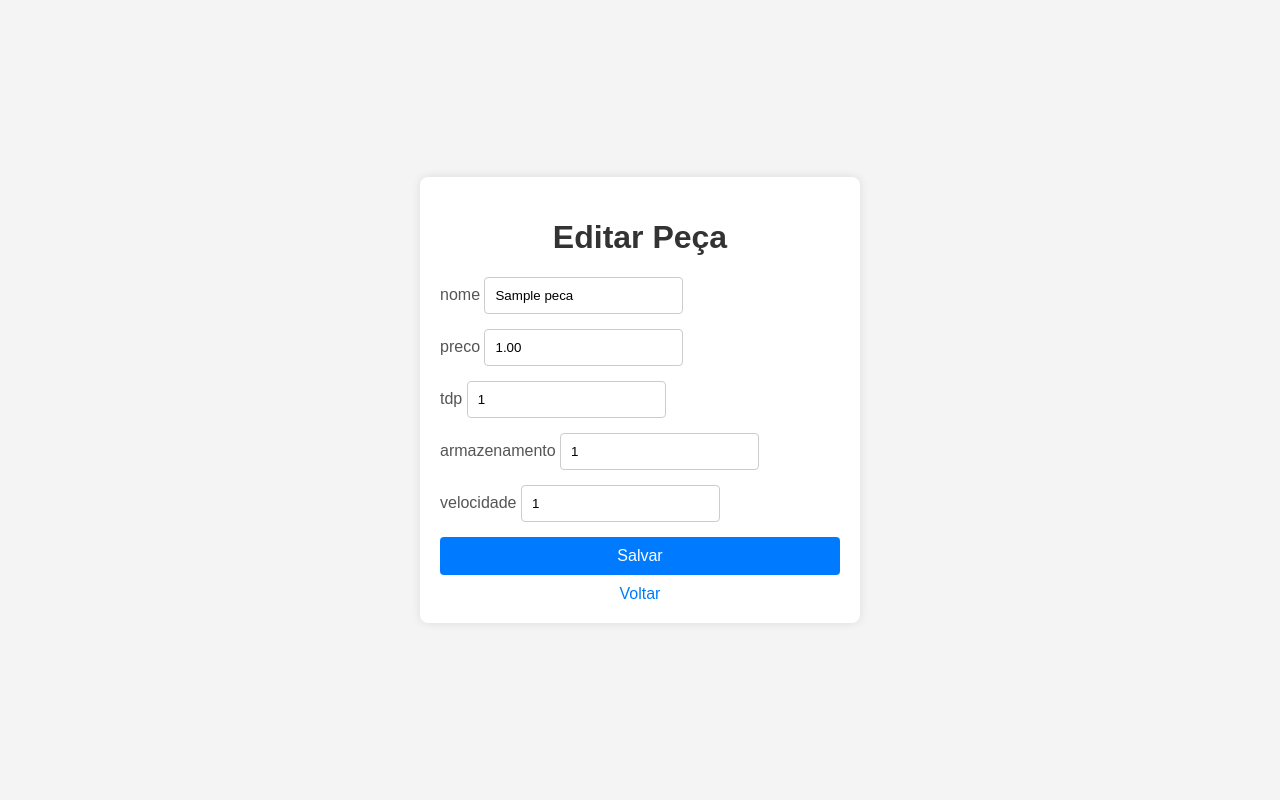
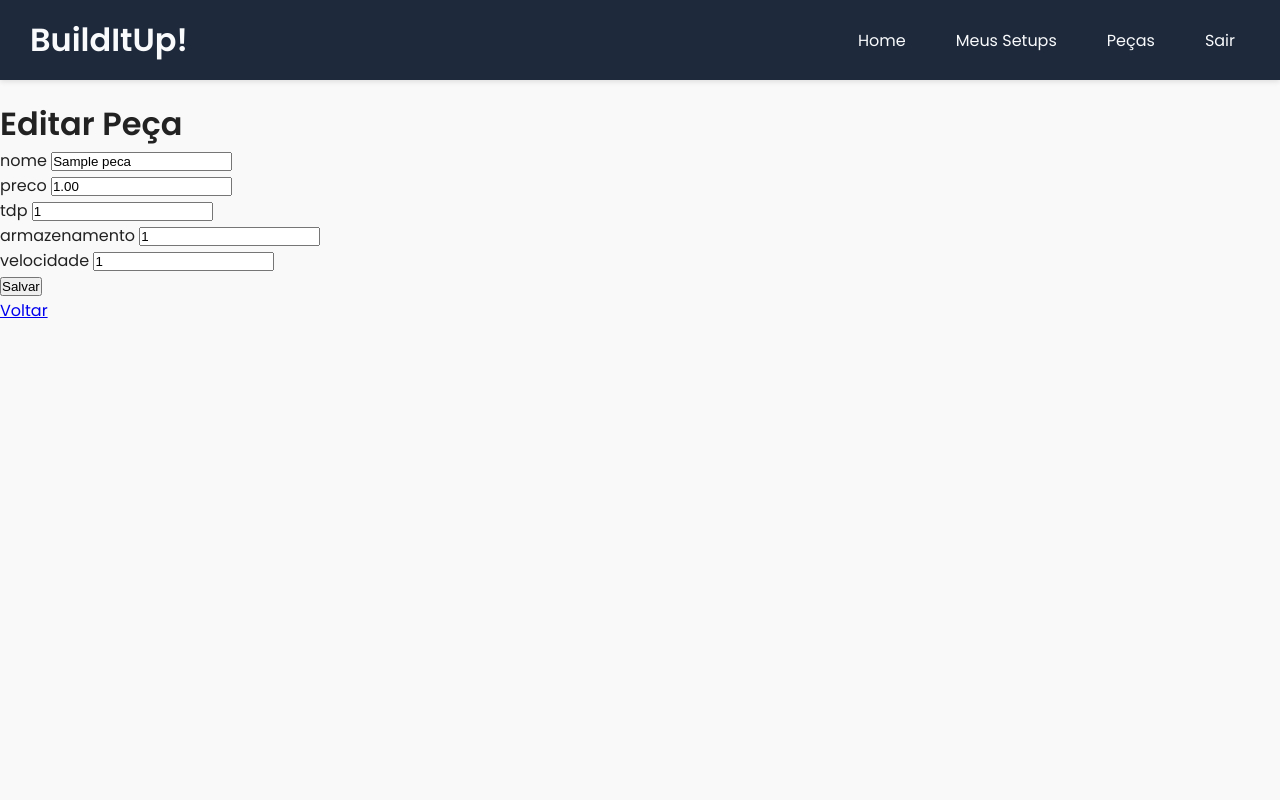
Before and after one commit to NagueAbiviolo/BuildItUp, a Django app: page /auth/editar/hd/1/ in a window 1280 px wide. Run offline with Django 5.2, Linux system fonts and the light colour scheme; a user stored in the database is signed in; tables that the repository leaves empty hold one stand-in row (values such as "Sample post").

Commit message:
09/12/2024

```diff
--- a/app/models.py
+++ b/app/models.py
@@ -1,4 +1,3 @@
-
 from django.db import models
 from django.contrib.auth.models import User
 from django.db.models import Sum
--- /dev/null
+++ b/app/templates/base.html
@@ -0,0 +1,85 @@
+{% load static %}
+<!DOCTYPE html>
+<html lang="pt-br">
+  <head>
+    <meta charset="UTF-8" />
+    <meta name="viewport" content="width=device-width, initial-scale=1.0" />
+    <title>{% block title %}BuildItUp{% endblock %}</title>
+    <link
+      href="https://fonts.googleapis.com/css2?family=Poppins:wght@400;600&display=swap"
+      rel="stylesheet"
+    />
+    <style>
+      * {
+        box-sizing: border-box;
+        margin: 0;
+        padding: 0;
+      }
+      body {
+        font-family: "Poppins", sans-serif;
+        margin: 0;
+        padding: 0;
+        background-color: #f9f9f9;
+        color: #222;
+        overflow-x: hidden; /* Evita overflow horizontal */
+      }
+      .navbar {
+        display: flex;
+        justify-content: space-between;
+        align-items: center;
+        padding: 20px 30px;
+        background-color: #1e293b;
+        color: #f8fafc;
+        box-shadow: 0 2px 5px rgba(0, 0, 0, 0.1);
+        position: fixed;
+        width: 100%;
+        top: 0;
+        left: 0;
+        z-index: 1000;
+        height: 80px; /* Aumenta a altura do header */
+      }
+      .navbar h1 {
+        margin: 0;
+        font-size: 2rem; /* Aumenta o tamanho da fonte do título */
+        font-weight: bold;
+      }
+      .navbar nav {
+        display: flex;
+        gap: 20px;
+      }
+      .navbar nav a {
+        color: #f8fafc;
+        text-decoration: none;
+        font-size: 1rem; /* Aumenta o tamanho da fonte dos links */
+        font-weight: 500;
+        padding: 10px 15px; /* Aumenta o padding dos links */
+        border-radius: 4px;
+        transition: background-color 0.3s, color 0.3s;
+      }
+      .navbar nav a:hover {
+        background-color: #3b82f6;
+        color: #fff;
+      }
+      main {
+        padding-top: 100px; /* Espaço para o header fixo */
+        max-width: 100%; /* Garante que o conteúdo não ultrapasse o viewport */
+        overflow-x: hidden; /* Evita overflow horizontal no conteúdo */
+      }
+    </style>
+    {% block extra_head %}{% endblock %}
+  </head>
+  <body>
+    <header>
+      <div class="navbar">
+        <h1>BuildItUp!</h1>
+        <nav>
+          <a href="{% url 'home' %}">Home</a>
+          <a href="{% url 'meus_setups' %}">Meus Setups</a>
+          <a href="{% url 'pecas' %}">Peças</a>
+          <a href="{% url 'logout' %}">Sair</a>
+        </nav>
+      </div>
+    </header>
+    <main>{% block content %}{% endblock %}</main>
+  </body>
+</html>
--- a/app/templates/editar_peca.html
+++ b/app/templates/editar_peca.html
@@ -1,70 +1,5 @@
-<!DOCTYPE html>
-<html lang="pt-br">
-  <head>
-    <meta charset="UTF-8" />
-    <meta name="viewport" content="width=device-width, initial-scale=1.0" />
-    <title>Editar Peça</title>
-    <style>
-      body {
-        font-family: Arial, sans-serif;
-        background-color: #f4f4f4;
-        margin: 0;
-        padding: 0;
-        display: flex;
-        justify-content: center;
-        align-items: center;
-        height: 100vh;
-      }
-      .container {
-        background-color: #fff;
-        padding: 20px;
-        border-radius: 8px;
-        box-shadow: 0 0 10px rgba(0, 0, 0, 0.1);
-        width: 400px;
-      }
-      h1 {
-        text-align: center;
-        color: #333;
-      }
-      form {
-        display: flex;
-        flex-direction: column;
-      }
-      label {
-        margin-bottom: 5px;
-        color: #555;
-      }
-      input[type="text"] {
-        padding: 10px;
-        margin-bottom: 15px;
-        border: 1px solid #ccc;
-        border-radius: 4px;
-      }
-      button {
-        padding: 10px;
-        background-color: #007bff;
-        color: #fff;
-        border: none;
-        border-radius: 4px;
-        cursor: pointer;
-        font-size: 16px;
-      }
-      button:hover {
-        background-color: #0056b3;
-      }
-      a {
-        display: block;
-        text-align: center;
-        margin-top: 10px;
-        color: #007bff;
-        text-decoration: none;
-      }
-      a:hover {
-        text-decoration: underline;
-      }
-    </style>
-  </head>
-  <body>
+{% extends "base.html" %} {% block title %}Editar Peça{% endblock %}
+{% block content %}
 <div class="container">
   <h1>Editar Peça</h1>
   <form method="post">
@@ -83,5 +18,4 @@
   </form>
   <a href="{% url 'pecas' %}">Voltar</a>
 </div>
-  </body>
-</html>
+{% endblock %}
--- a/app/urls.py
+++ b/app/urls.py
@@ -143,4 +143,6 @@ urlpatterns = [
         {"model": Ventoinha, "template_name": "editar_peca.html"},
         name="editar_ventoinha",
     ),
+    path("editar_setup/<int:setup_id>/", views.editar_setup, name="editar_setup"),
+    path("excluir_setup/<int:setup_id>/", views.excluir_setup, name="excluir_setup"),
 ]
--- a/app/views.py
+++ b/app/views.py
@@ -332,3 +332,58 @@ def excluir_peca(request, peca_id):
 def meus_setups(request):
     setups = Setup.objects.filter(user=request.user)
     return render(request, "meus_setups.html", {"setups": setups})
+
+
+@login_required
+def editar_setup(request, setup_id):
+    setup = get_object_or_404(Setup, id=setup_id, user=request.user)
+
+    if request.method == "POST":
+        nome = request.POST.get("setup_name")
+        pecas_selecionadas = request.POST.get("pecas", "")
+
+        if not nome or not pecas_selecionadas:
+            return render(
+                request,
+                "editar_setup.html",
+                {"setup": setup, "error": "Nome do setup ou peças não fornecidos."},
+            )
+
+        try:
+            peca_ids = [int(id) for id in pecas_selecionadas.split(",")]
+        except ValueError:
+            return render(
+                request,
+                "editar_setup.html",
+                {"setup": setup, "error": "IDs das peças inválidos."},
+            )
+
+        pecas = Peca.objects.filter(id__in=peca_ids)
+        if not pecas.exists():
+            return render(
+                request,
+                "editar_setup.html",
+                {
+                    "setup": setup,
+                    "error": "Nenhuma peça encontrada com os IDs fornecidos.",
+                },
+            )
+
+        setup.nome = nome
+        setup.pecas.set(pecas)
+        setup.save()
+
+        return redirect("meus_setups")
+
+    return render(request, "editar_setup.html", {"setup": setup})
+
+
+@login_required
+def excluir_setup(request, setup_id):
+    setup = get_object_or_404(Setup, id=setup_id, user=request.user)
+
+    if request.method == "POST":
+        setup.delete()
+        return redirect("meus_setups")
+
+    return render(request, "excluir_setup.html", {"setup": setup})
```
Also changed, not shown: app/templates/add_peca.html (+5 -70 lines), app/templates/editar_setup.html (added, +26 -0 lines), app/templates/excluir_setup.html (added, +13 -0 lines), app/templates/home.html (+56 -75 lines), app/templates/meus_setups.html (+53 -56 lines), app/templates/pecas.html (+13 -26 lines). Lines whose indentation alone changed are shown as unchanged.
